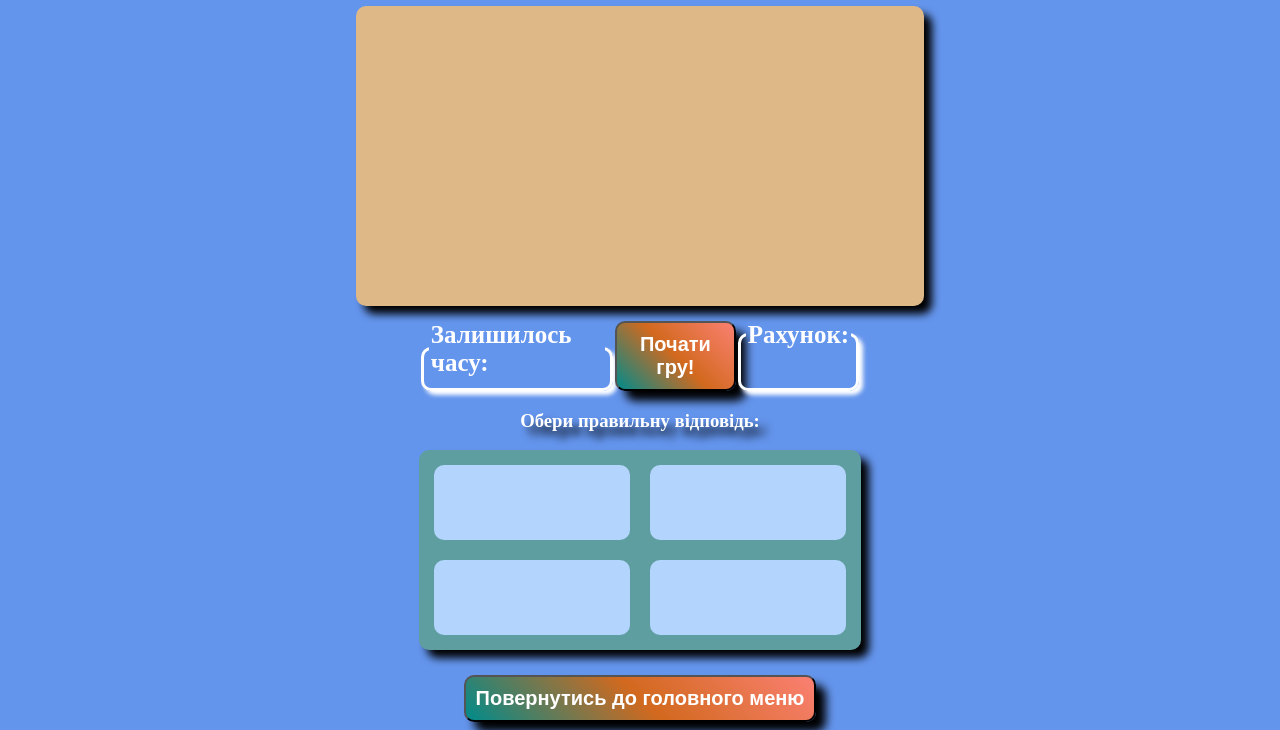
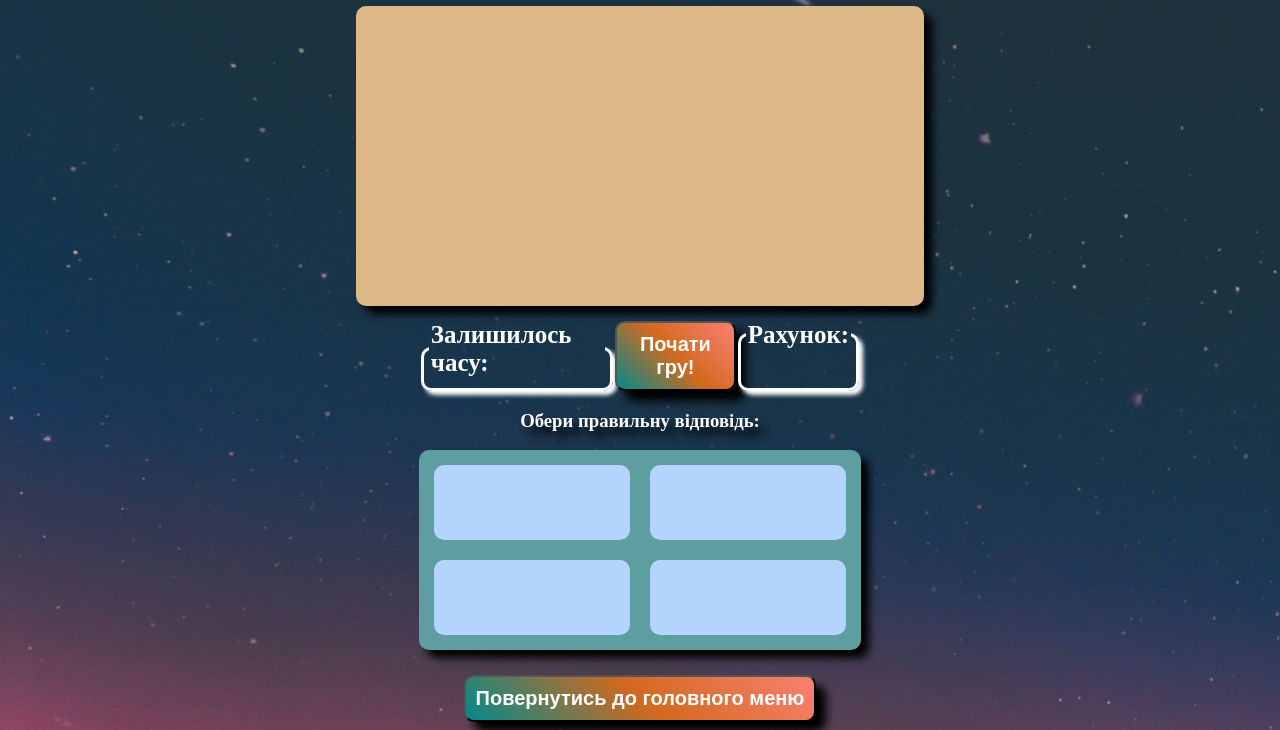
Before and after one commit to EvgeniyPudrik/my-learning-games, a website built with webpack: page flag.html in a window 1280 px wide. Shown: the part 142-872 px from the top of the page. Built offline with nearby package versions, Linux system fonts and the light colour scheme.

Commit message:
Update style.css
Змінили заставку

```diff
--- a/style.css
+++ b/style.css
@@ -1,5 +1,9 @@
 body {
-  background: cornflowerblue;
+  min-height: 100vh;
+  background-image: url("img/diego-ph-5LOhydOtTKU-unsplash.jpg");
+  background-size: cover;
+  background-position: center;
+  background-repeat: no-repeat;
 }
 
 main {
```
